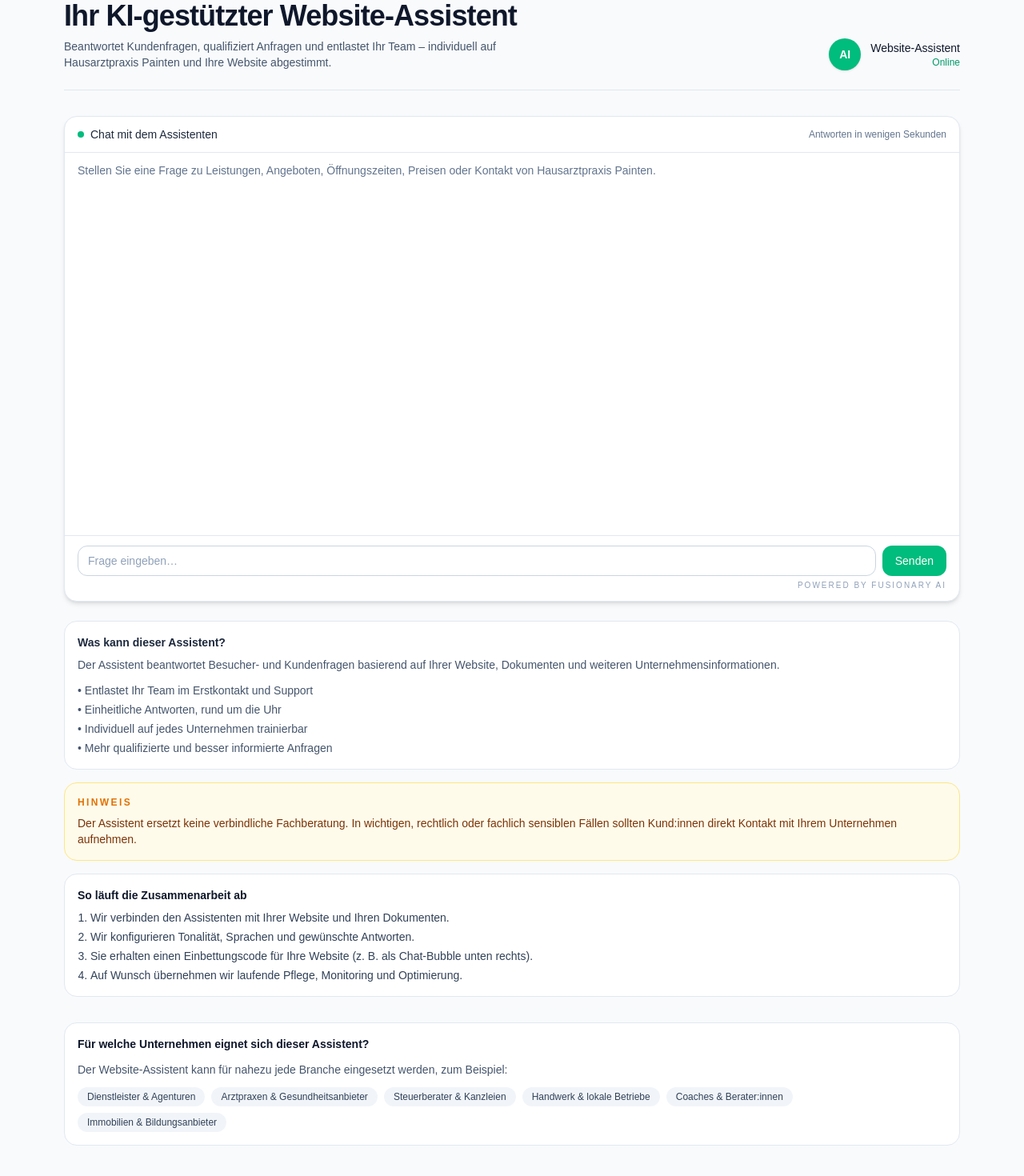
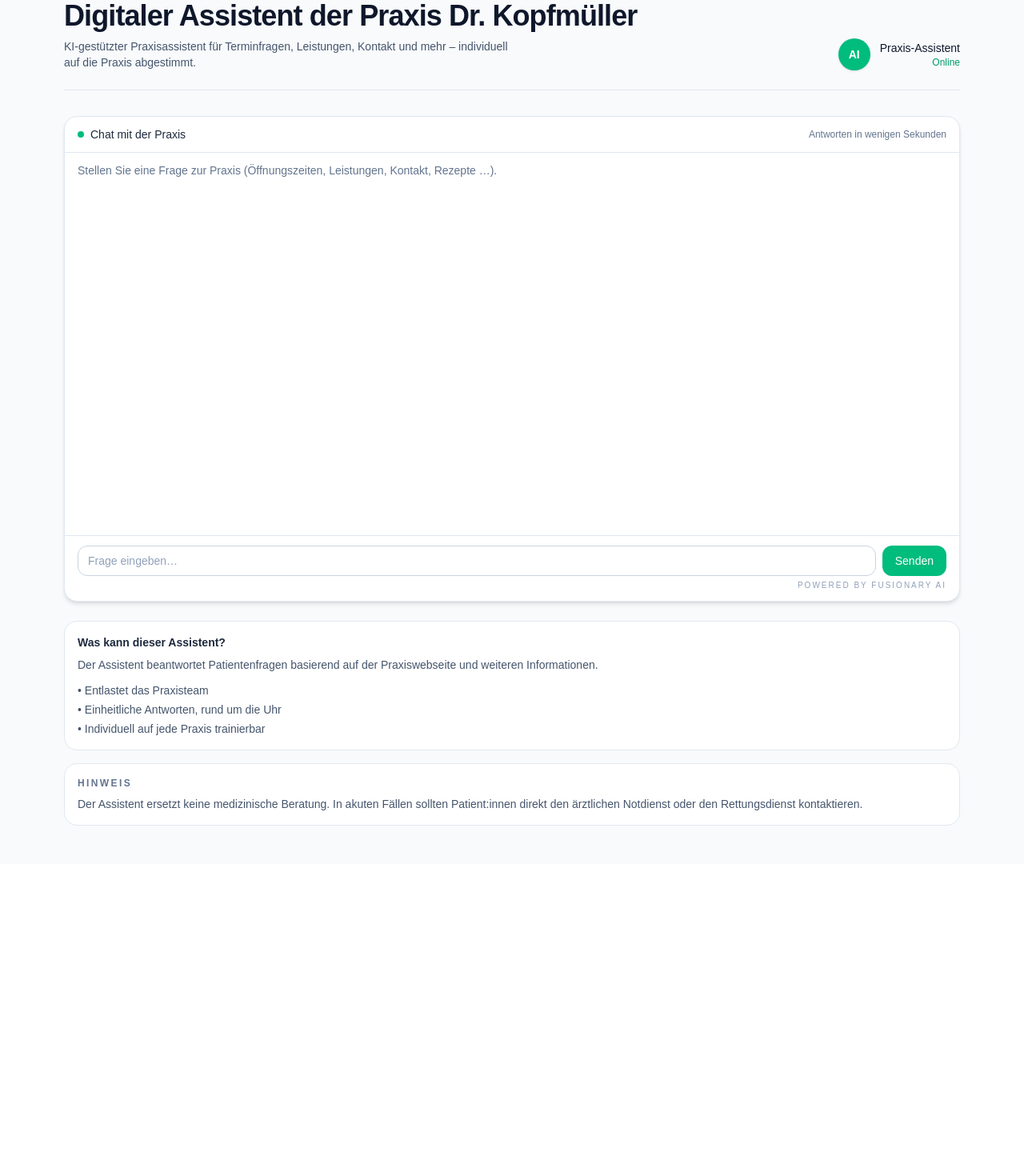
Before and after one commit to FusionaryAI/kundenbot-template, a Next.js app: page /demo/hausarzt-painten in a window 1280 px wide. Shown: the part 72-1542 px from the top of the page at 80% size. After the commit the page ends 1152 px from the top, so only its background shows below. Built offline with nearby package versions, Linux system fonts and the light colour scheme.

Commit message:
Update Demo-Seite (branchenneutral)

```diff
--- a/app/demo/[slug]/page.tsx
+++ b/app/demo/[slug]/page.tsx
@@ -6,16 +6,16 @@ import ReactMarkdown from "react-markdown";
 
 type Message = { role: "user" | "assistant"; text: string };
 
-// Slug → Unternehmensname (für interne Demos oder Kunden-Demos)
+// Slug → Praxisname
 const TENANT_LABELS: Record<string, string> = {
-  "hausarzt-painten": "Hausarztpraxis Painten",
+  "hausarzt-painten": "Praxis Dr. Kopfmüller",
   // weitere Kunden:
-  // "kunde-muster": "Musterunternehmen GmbH",
+  // "praxis-muster": "Praxis Dr. Muster",
 };
 
-function getCompanyName(slug?: string) {
-  if (!slug) return "Ihr Unternehmen";
-  return TENANT_LABELS[slug] ?? "Ihr Unternehmen";
+function getPracticeName(slug?: string) {
+  if (!slug) return "Ihrer Praxis";
+  return TENANT_LABELS[slug] ?? "Ihrer Praxis";
 }
 
 // Wrapper, damit TS nicht rummeckert
@@ -24,7 +24,7 @@ const Markdown = ReactMarkdown as any;
 export default function DemoPage() {
   const params = useParams<{ slug?: string }>();
   const slug = params.slug;
-  const companyName = getCompanyName(slug);
+  const practiceName = getPracticeName(slug);
 
   const [input, setInput] = useState("");
   const [messages, setMessages] = useState<Message[]>([]);
@@ -40,7 +40,7 @@ export default function DemoPage() {
         {
           role: "assistant",
           text:
-            "Es liegt ein Konfigurationsfehler vor: kein Unternehmens-Slug gesetzt.",
+            "Es liegt ein Konfigurationsfehler vor: kein Praxis-Slug gesetzt.",
         },
       ]);
       return;
@@ -69,7 +69,7 @@ export default function DemoPage() {
         {
           role: "assistant",
           text:
-            "Es ist ein Fehler aufgetreten. Bitte versuchen Sie es erneut oder wenden Sie sich direkt an das Unternehmen.",
+            "Es ist ein Fehler aufgetreten. Bitte versuchen Sie es erneut oder wenden Sie sich direkt an die Praxis.",
         },
       ]);
     } finally {
@@ -95,12 +95,12 @@ export default function DemoPage() {
             </p>
 
             <h1 className="mt-2 text-3xl font-semibold tracking-tight sm:text-4xl">
-              Ihr KI-gestützter Website-Assistent
+              Digitaler Assistent der {practiceName}
             </h1>
 
             <p className="mt-2 max-w-xl text-sm text-slate-600">
-              Beantwortet Kundenfragen, qualifiziert Anfragen und entlastet Ihr
-              Team – individuell auf {companyName} und Ihre Website abgestimmt.
+              KI-gestützter Praxisassistent für Terminfragen, Leistungen,
+              Kontakt und mehr – individuell auf die Praxis abgestimmt.
             </p>
           </div>
 
@@ -109,7 +109,7 @@ export default function DemoPage() {
               AI
             </div>
             <div className="flex flex-col text-right">
-              <span className="text-sm font-medium">Website-Assistent</span>
+              <span className="text-sm font-medium">Praxis-Assistent</span>
               <span className="text-xs text-emerald-600">Online</span>
             </div>
           </div>
@@ -123,7 +123,7 @@ export default function DemoPage() {
               <div className="flex items-center gap-2">
                 <span className="inline-flex h-2 w-2 rounded-full bg-emerald-500" />
                 <span className="text-sm font-medium text-slate-800">
-                  Chat mit dem Assistenten
+                  Chat mit der Praxis
                 </span>
               </div>
               <span className="text-xs text-slate-500">
@@ -136,8 +136,8 @@ export default function DemoPage() {
               <div className="flex-1 space-y-3 overflow-y-auto px-4 py-3">
                 {messages.length === 0 && (
                   <p className="text-sm text-slate-500">
-                    Stellen Sie eine Frage zu Leistungen, Angeboten,
-                    Öffnungszeiten, Preisen oder Kontakt von {companyName}.
+                    Stellen Sie eine Frage zur Praxis (Öffnungszeiten,
+                    Leistungen, Kontakt, Rezepte …).
                   </p>
                 )}
 
@@ -160,12 +160,12 @@ export default function DemoPage() {
                           <Markdown
                             components={{
                               ul: ({ children }: any) => (
-                                <ul className="ml-4 list-disc space-y-2">
+                                <ul className="list-disc ml-4 space-y-2">
                                   {children}
                                 </ul>
                               ),
                               ol: ({ children }: any) => (
-                                <ol className="ml-4 list-decimal space-y-2">
+                                <ol className="list-decimal ml-4 space-y-2">
                                   {children}
                                 </ol>
                               ),
@@ -232,84 +232,28 @@ export default function DemoPage() {
                 Was kann dieser Assistent?
               </h2>
               <p className="mt-2 text-sm text-slate-600">
-                Der Assistent beantwortet Besucher- und Kundenfragen basierend
-                auf Ihrer Website, Dokumenten und weiteren
-                Unternehmensinformationen.
+                Der Assistent beantwortet Patientenfragen basierend auf der
+                Praxiswebseite und weiteren Informationen.
               </p>
               <ul className="mt-3 space-y-1 text-sm text-slate-600">
-                <li>• Entlastet Ihr Team im Erstkontakt und Support</li>
+                <li>• Entlastet das Praxisteam</li>
                 <li>• Einheitliche Antworten, rund um die Uhr</li>
-                <li>• Individuell auf jedes Unternehmen trainierbar</li>
-                <li>• Mehr qualifizierte und besser informierte Anfragen</li>
+                <li>• Individuell auf jede Praxis trainierbar</li>
               </ul>
             </div>
 
-            <div className="rounded-2xl border border-amber-200 bg-amber-50 p-4 text-sm text-amber-900">
-              <h3 className="text-xs font-semibold uppercase tracking-[0.2em] text-amber-600">
+            <div className="rounded-2xl border border-slate-200 bg-white p-4 text-sm text-slate-600">
+              <h3 className="text-xs font-semibold uppercase tracking-[0.2em] text-slate-500">
                 Hinweis
               </h3>
               <p className="mt-2">
-                Der Assistent ersetzt keine verbindliche Fachberatung. In
-                wichtigen, rechtlich oder fachlich sensiblen Fällen sollten
-                Kund:innen direkt Kontakt mit Ihrem Unternehmen aufnehmen.
+                Der Assistent ersetzt keine medizinische Beratung. In akuten
+                Fällen sollten Patient:innen direkt den ärztlichen Notdienst
+                oder den Rettungsdienst kontaktieren.
               </p>
-            </div>
-
-            <div className="rounded-2xl border border-slate-200 bg-white p-4 text-sm text-slate-700">
-              <h3 className="mb-2 text-sm font-semibold text-slate-900">
-                So läuft die Zusammenarbeit ab
-              </h3>
-              <ol className="ml-4 list-decimal space-y-1">
-                <li>
-                  Wir verbinden den Assistenten mit Ihrer Website und Ihren
-                  Dokumenten.
-                </li>
-                <li>
-                  Wir konfigurieren Tonalität, Sprachen und gewünschte Antworten.
-                </li>
-                <li>
-                  Sie erhalten einen Einbettungscode für Ihre Website (z.&nbsp;B.
-                  als Chat-Bubble unten rechts).
-                </li>
-                <li>
-                  Auf Wunsch übernehmen wir laufende Pflege, Monitoring und
-                  Optimierung.
-                </li>
-              </ol>
             </div>
           </aside>
         </div>
-
-        {/* Unterer Info-Block */}
-        <section className="mb-8 space-y-3 rounded-2xl border border-slate-200 bg-white p-4 text-sm text-slate-700">
-          <h2 className="text-sm font-semibold text-slate-900">
-            Für welche Unternehmen eignet sich dieser Assistent?
-          </h2>
-          <p className="text-sm text-slate-600">
-            Der Website-Assistent kann für nahezu jede Branche eingesetzt
-            werden, zum Beispiel:
-          </p>
-          <div className="flex flex-wrap gap-2 text-xs">
-            <span className="rounded-full bg-slate-100 px-3 py-1">
-              Dienstleister & Agenturen
-            </span>
-            <span className="rounded-full bg-slate-100 px-3 py-1">
-              Arztpraxen & Gesundheitsanbieter
-            </span>
-            <span className="rounded-full bg-slate-100 px-3 py-1">
-              Steuerberater & Kanzleien
-            </span>
-            <span className="rounded-full bg-slate-100 px-3 py-1">
-              Handwerk & lokale Betriebe
-            </span>
-            <span className="rounded-full bg-slate-100 px-3 py-1">
-              Coaches & Berater:innen
-            </span>
-            <span className="rounded-full bg-slate-100 px-3 py-1">
-              Immobilien & Bildungsanbieter
-            </span>
-          </div>
-        </section>
       </div>
     </main>
   );
```
